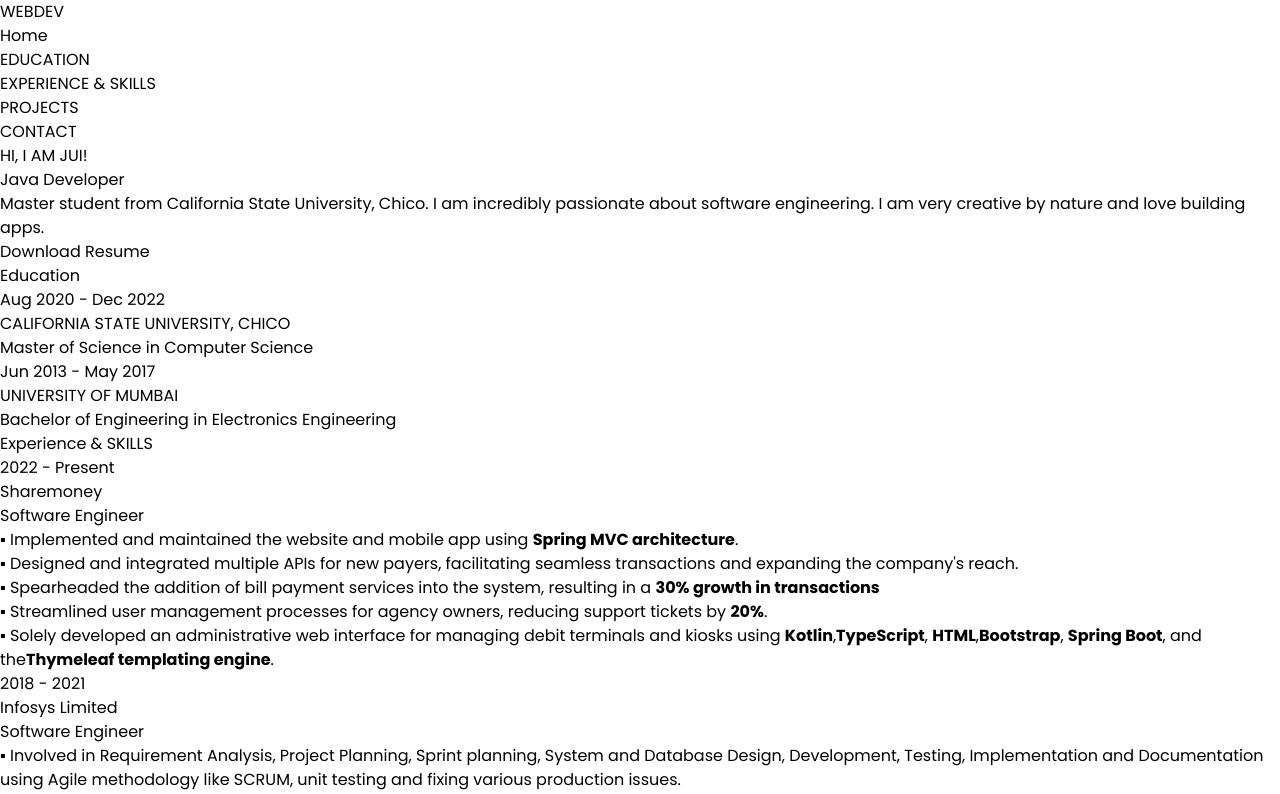
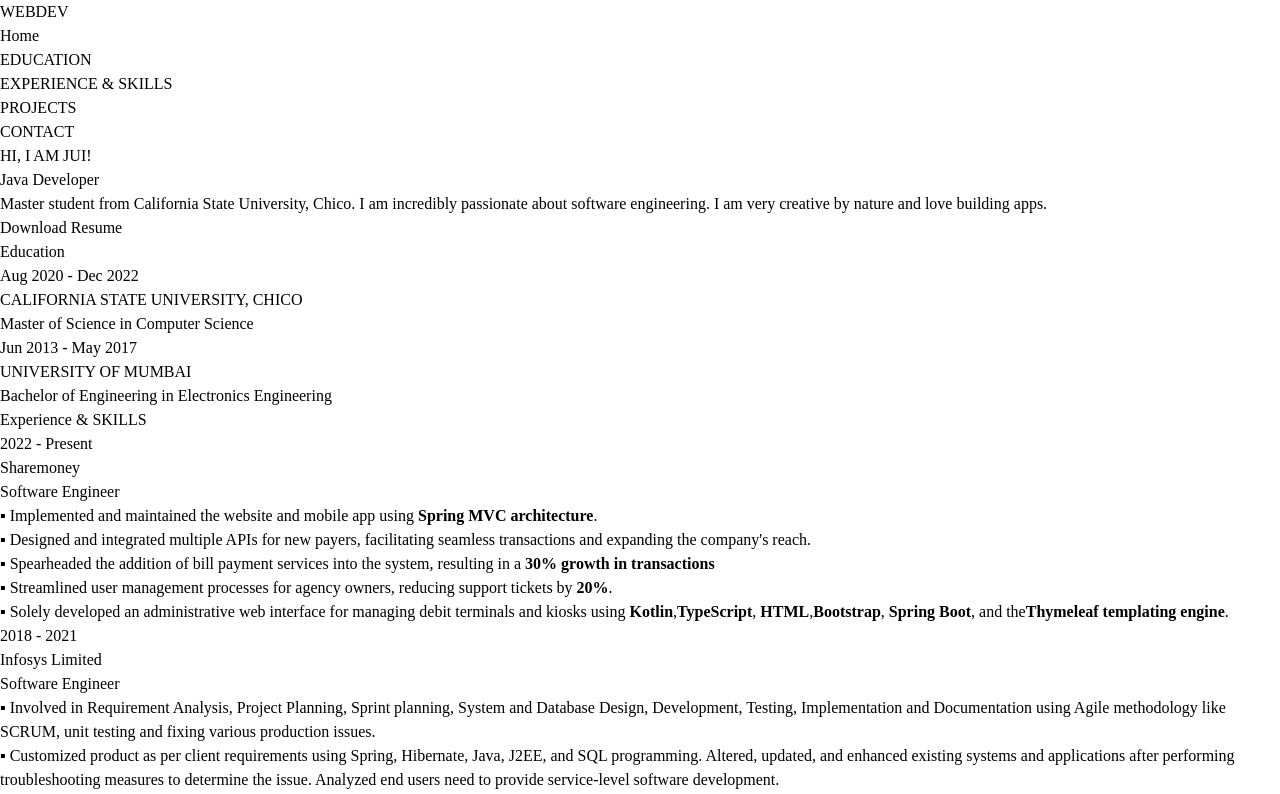
Before and after one commit to JuiD24/portfolio, a Next.js app: page / in a window 1280 px wide. Shown: the top 794 px of the page. Built offline with nearby package versions, Linux system fonts and the light colour scheme.

Commit message:
commented font from global.css file

```diff
--- a/styles/globals.css
+++ b/styles/globals.css
@@ -1,4 +1,4 @@
-@import url('https://fonts.googleapis.com/css2?family=Poppins:wght@400;700&family=Roboto:wght@400;700&display=swap');
+/* @import url('https://fonts.googleapis.com/css2?family=Poppins:wght@400;700&family=Roboto:wght@400;700&display=swap'); */
 
 @tailwind base;
 @tailwind components;
```
